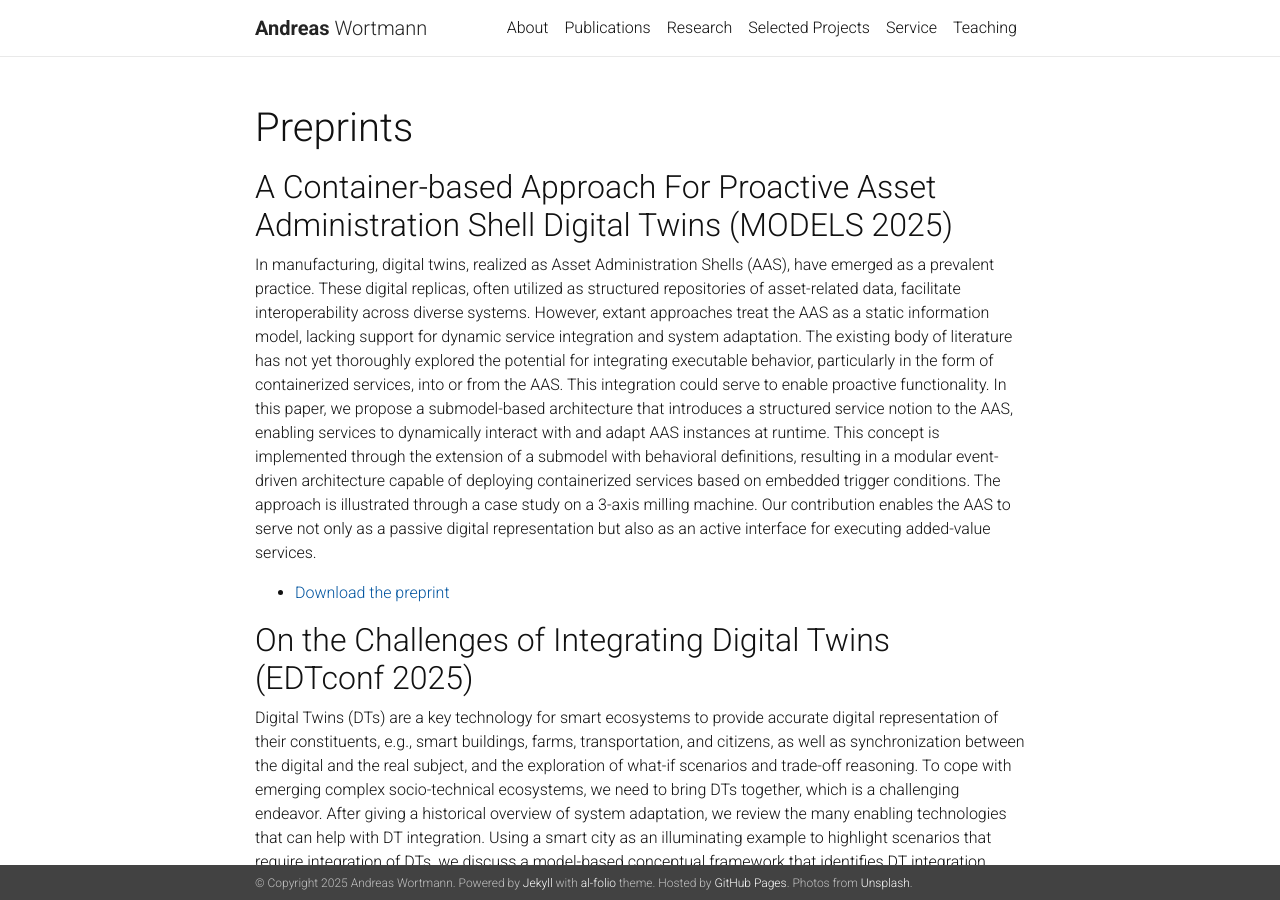
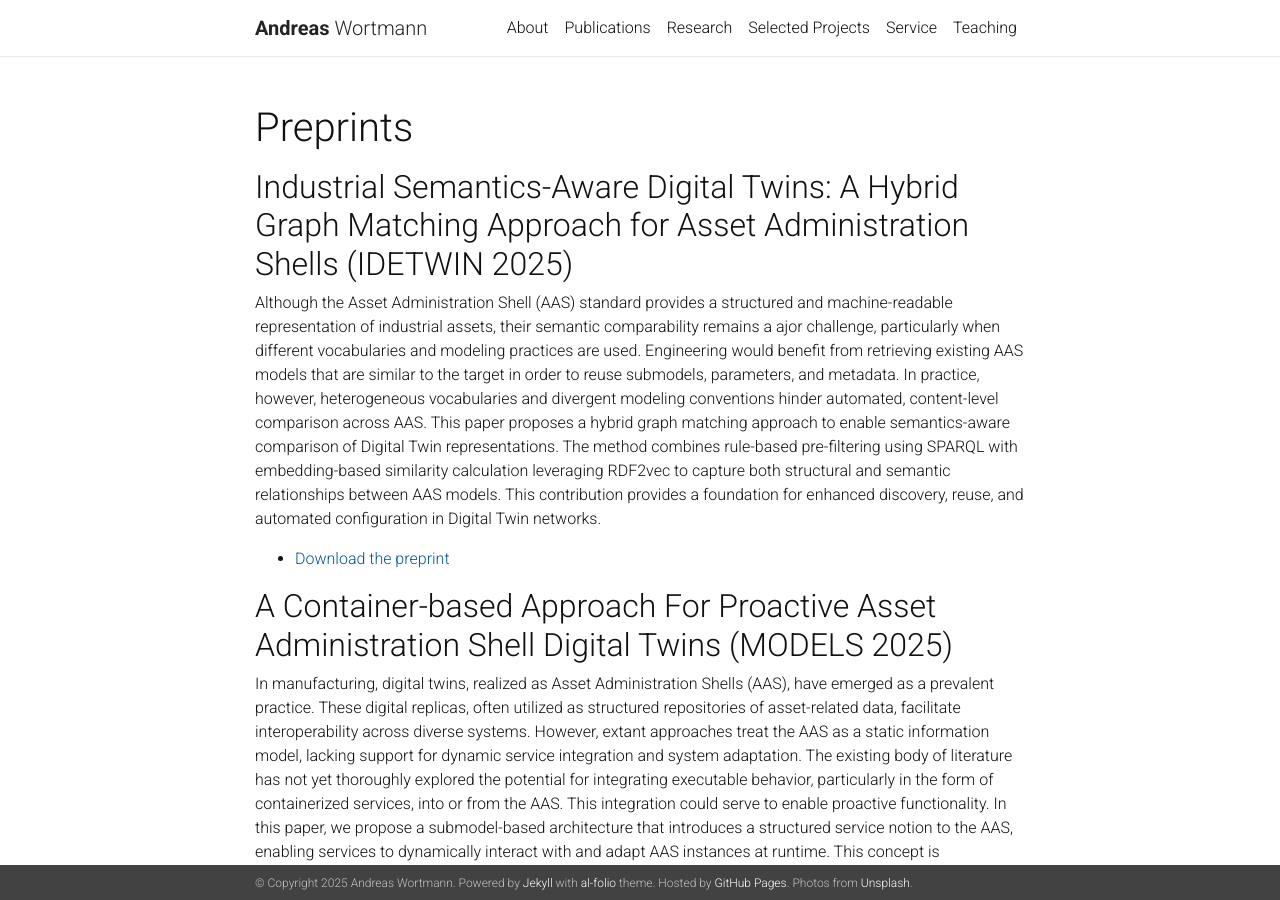
Before and after one commit to awortmann/awortmann.github.io, a Jekyll site: the page built from _pages/preprints.md, in a window 1280 px wide and 900 px high. Built offline with Jekyll 4.4.1, drawn with Linux system fonts in a browser that asks for light colours; nearby versions of some CDN libraries; a style sheet for code colours, icons or effects is not loaded.

Commit message:
Minor update

```diff
--- a/_pages/preprints.md
+++ b/_pages/preprints.md
@@ -5,6 +5,14 @@ title: Preprints
 description:
 nav: false
 ---
+
+## Industrial Semantics-Aware Digital Twins: A Hybrid Graph Matching Approach for Asset Administration Shells (IDETWIN 2025)
+
+Although the Asset Administration Shell (AAS) standard provides a structured and machine-readable representation of industrial assets, their semantic comparability remains a ajor
+challenge, particularly when different vocabularies and modeling practices are used. Engineering would benefit from retrieving existing AAS models that are similar to the target in order to reuse submodels, parameters, and metadata. In practice, however, heterogeneous vocabularies and divergent modeling conventions hinder automated, content-level comparison across AAS. This paper proposes a hybrid graph matching approach to enable semantics-aware comparison of Digital Twin representations. The method combines rule-based pre-filtering using SPARQL with embedding-based similarity calculation leveraging RDF2vec to capture both structural and semantic relationships between AAS models. This contribution provides a foundation for enhanced discovery, reuse, and automated configuration in Digital Twin networks.
+
+- [Download the preprint](https://raw.githubusercontent.com/awortmann/awortmann.github.io/master/downloads/preprints/Industrial_Semantics-Aware_Digital_Twins_-_A_Hybrid_Graph_Matching_Approach_for_Asset_Administration_Shells.pdf)
+
 
 ## A Container-based Approach For Proactive Asset Administration Shell Digital Twins (MODELS 2025)
 
```
Also changed, not shown: 1 other file.
